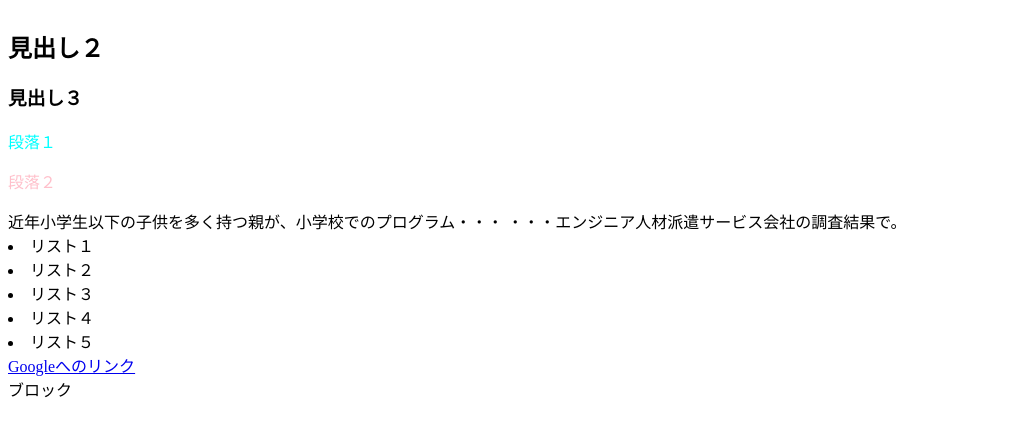
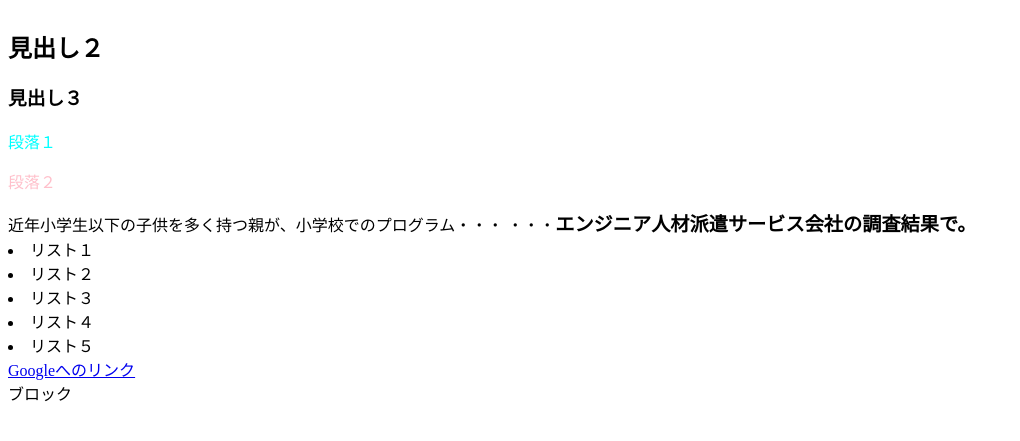
Before and after one commit to MayuYamamotokoko/practice, a plain HTML site: page index.html in a window 1280 px wide. Shown: the part 101-542 px from the top of the page, without its empty margins (0-1020 px from the left). Drawn offline with Linux system fonts and the light colour scheme.

Commit message:
text chenged

```diff
--- a/css/index.css
+++ b/css/index.css
@@ -5,6 +5,11 @@ p#sub-title2 {
     color: pink;
 }
 
+.company{
+    font-weight: bold;
+    font-size: larger;
+}
+
 h1{
     font-size: 35pt;
     font-weight: bold;
--- a/index.html
+++ b/index.html
@@ -16,7 +16,7 @@
         <h3>見出し３</h3>
         <p class="sub-title1">段落１</p><p id="sub-title2">段落２</p>
         近年小学生以下の子供を多く持つ親が、小学校でのプログラム・・・
-        ・・・<span>エンジニア人材派遣サービス会社の調査結果で。</span>
+        ・・・<span class="company">エンジニア人材派遣サービス会社の調査結果で。</span>
         <ui>
             <li>リスト１</li>
             <li>リスト２</li>
```
